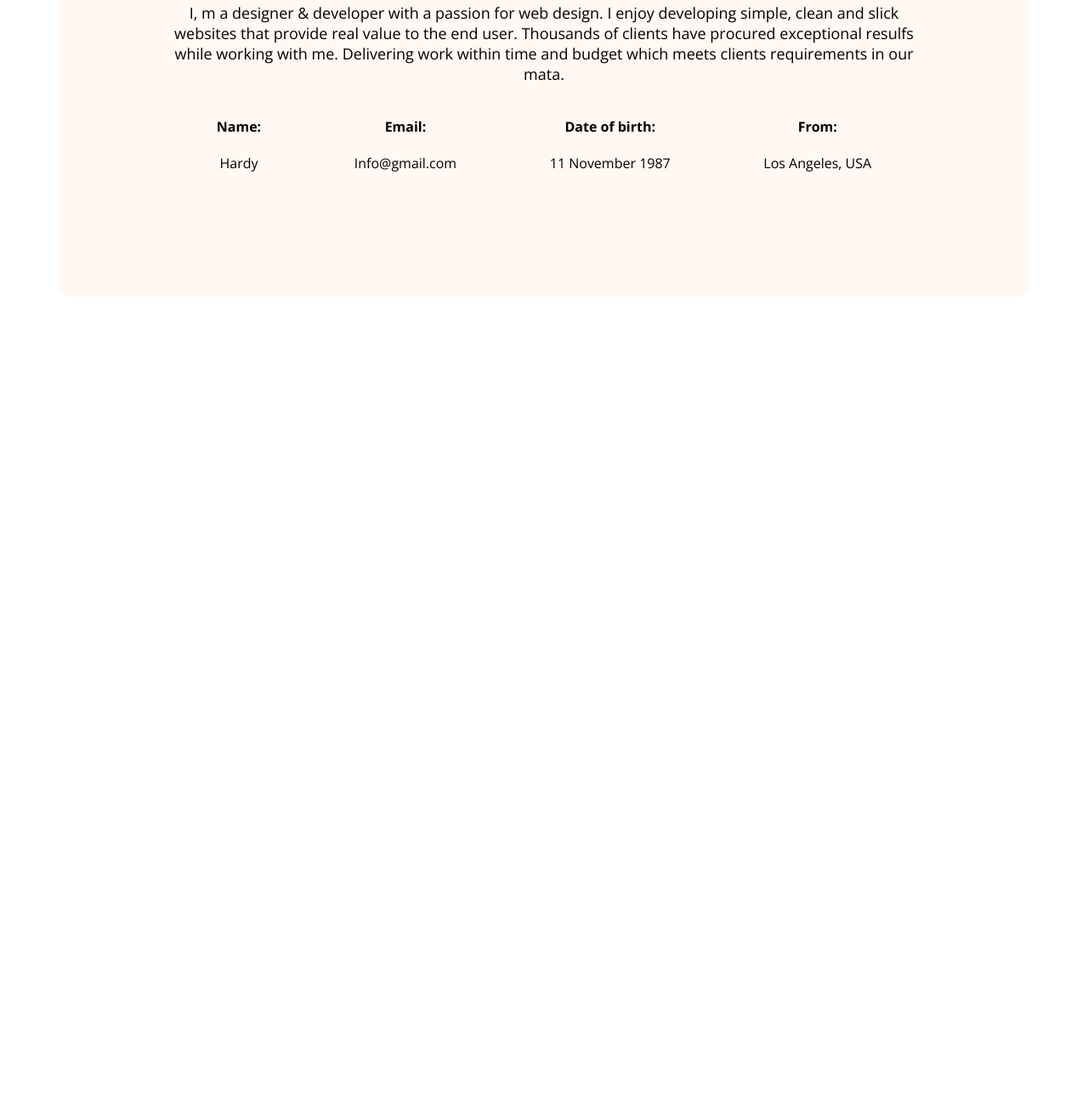
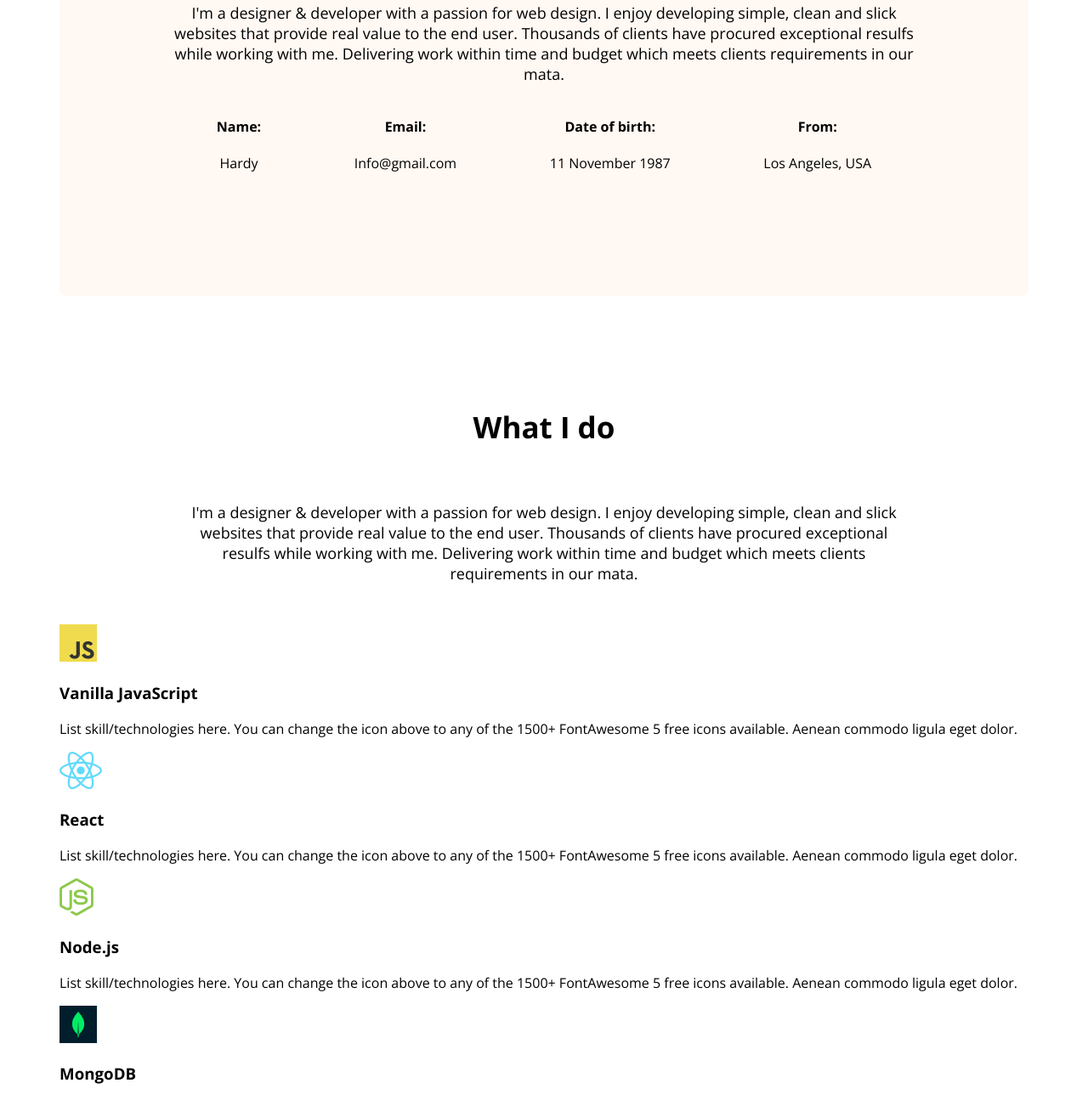
Before and after one commit to Soaibfr/webdeveloper-portfolio, a plain HTML site: page index.html in a window 1280 px wide. Shown: the part 1142-2437 px from the top of the page at 85% size. Before the commit the page ends 1621 px from the top, so only its background shows below. Drawn offline with nearby package versions, Linux system fonts and the light colour scheme.

Commit message:
here u go

```diff
--- a/index.html
+++ b/index.html
@@ -35,7 +35,7 @@
         <section class="about">
             <h3 class="section-title">About Me</h3>
             <p class="section-des">
-                I, m a designer & developer with a passion for web design. I enjoy developing simple, clean and slick websites that provide real value to the end user. Thousands of clients have procured exceptional resulfs while working with me. Delivering work within time and budget which meets clients requirements in our mata.
+                I'm a designer & developer with a passion for web design. I enjoy developing simple, clean and slick websites that provide real value to the end user. Thousands of clients have procured exceptional resulfs while working with me. Delivering work within time and budget which meets clients requirements in our mata.
             </p>
             <div class="about-info-container">
                 <div class="about-info">
@@ -56,6 +56,34 @@
                 </div>
             </div>
         </section>
+
+        <section>
+            <h3 class="section-title">What I do</h3>
+            <p id="what-i-do-des" class="section-des">I'm a designer & developer with a passion for web design. I enjoy developing simple, clean and slick websites that provide real value to the end user. Thousands of clients have procured exceptional resulfs while working with me. Delivering work within time and budget which meets clients requirements in our mata.
+            </p>
+            <div class="skills-container">
+                <div class="skill">
+                    <img src="images/icons/js.png" alt="">
+                    <h3 class="skill-title">Vanilla JavaScript</h3>
+                    <p class="skill-des">List skill/technologies here. You can change the icon above to any of the 1500+ FontAwesome 5 free icons available. Aenean commodo ligula eget dolor.</p>
+                </div>
+                <div class="skill">
+                    <img src="images/icons/react.png" alt="">
+                    <h3 class="skill-title">React</h3>
+                    <p class="skill-des">List skill/technologies here. You can change the icon above to any of the 1500+ FontAwesome 5 free icons available. Aenean commodo ligula eget dolor.</p>
+                </div>
+                <div class="skill">
+                    <img src="images/icons/nodejs.png" alt="">
+                    <h3 class="skill-title">Node.js</h3>
+                    <p class="skill-des">List skill/technologies here. You can change the icon above to any of the 1500+ FontAwesome 5 free icons available. Aenean commodo ligula eget dolor.</p>
+                </div>
+                <div class="skill">
+                    <img src="images/icons/mongo.png" alt="">
+                    <h3 class="skill-title">MongoDB</h3>
+                    <p class="skill-des"></p>
+                </div>
+            </div>
+        </section>
     </main>
     <footer>
 
--- a/styles/portfolio.css
+++ b/styles/portfolio.css
@@ -115,3 +115,6 @@ main{
 .about-info{
     text-align: center;
 }
+#what-i-do-des{
+    padding: 30px 150px;
+}
```
